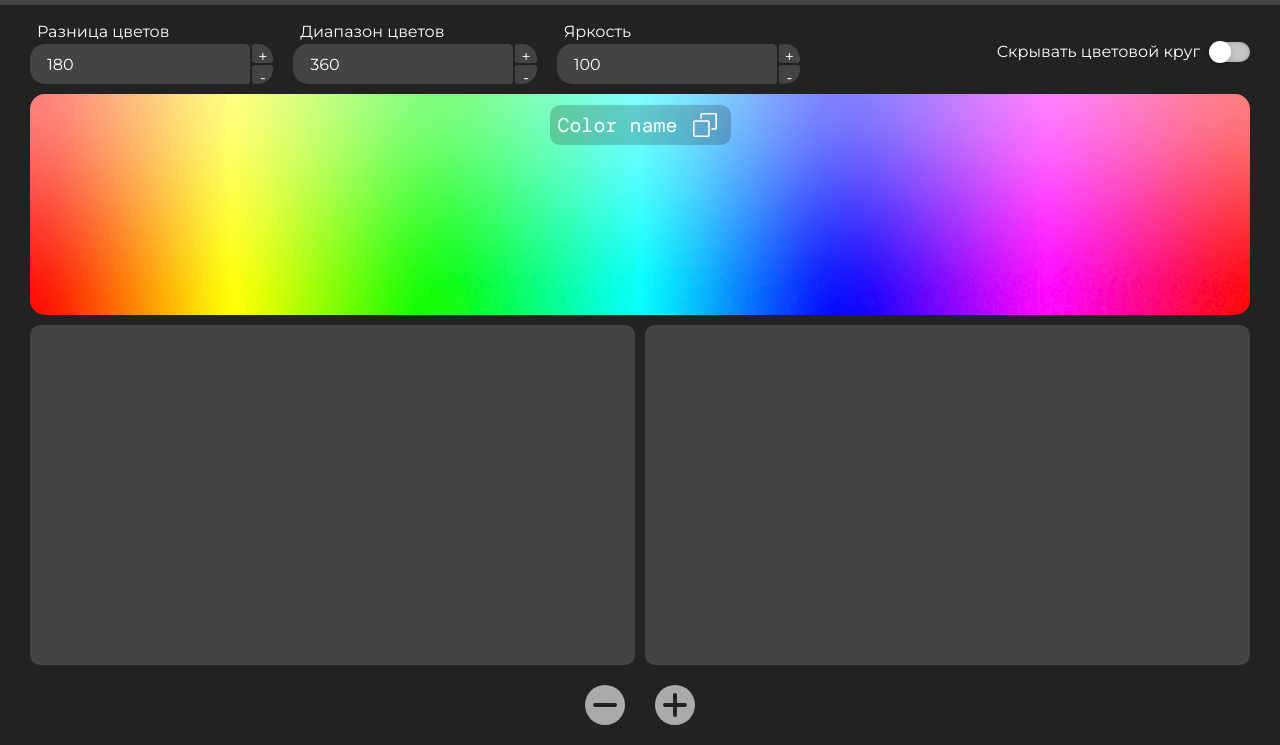
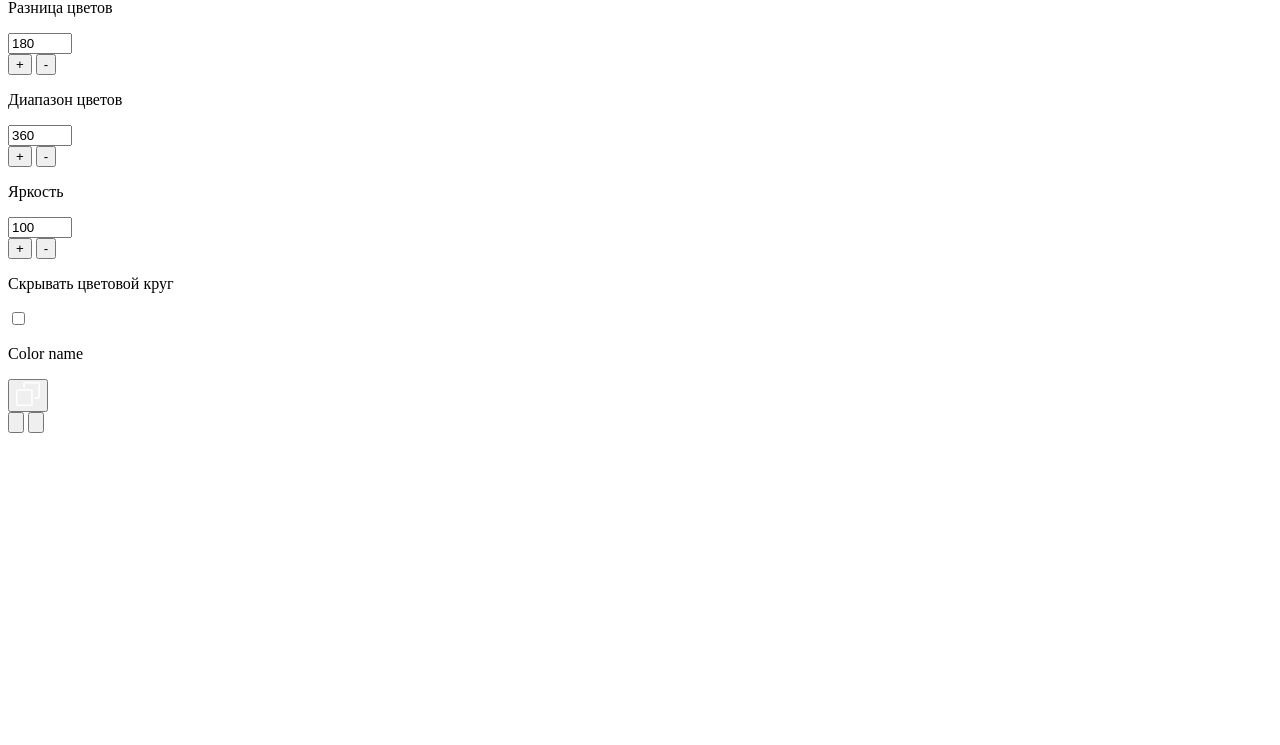
Before and after one commit to EazzzyMax/Colorito, a plain HTML site: page index.html in a window 1280 px wide. Shown: the part 55-800 px from the top of the page. Drawn offline with nearby package versions, Linux system fonts and the light colour scheme.

Commit message:
delete css for debug

```diff
--- a/index.html
+++ b/index.html
@@ -4,7 +4,7 @@
     <meta charset="UTF-8" />
     <meta http-equiv="X-UA-Compatible" content="IE=edge" />
     <meta name="viewport" content="width=device-width, initial-scale=1.0" />
-    <link rel="stylesheet" href="styles.css" />
+    <!-- <link rel="stylesheet" href="styles.css" /> -->
     <style>
       @import url('https://fonts.googleapis.com/css2?family=DM+Mono&display=swap');
       @import url('https://fonts.googleapis.com/css2?family=Montserrat&display=swap');
--- a/styles.css
+++ /dev/null
@@ -1,449 +0,0 @@
-/* Указываем box sizing */
-*,
-*::before,
-*::after {
-  box-sizing: border-box;
-}
-
-/* Убираем внутренние отступы */
-ul[class],
-ol[class] {
-  padding: 0;
-}
-
-/* Убираем внешние отступы */
-body,
-h1,
-h2,
-h3,
-h4,
-p,
-ul[class],
-ol[class],
-li,
-figure,
-figcaption,
-blockquote,
-dl,
-dd {
-  margin: 0;
-}
-
-/* Выставляем основные настройки по-умолчанию для body */
-body {
-  min-height: 100vh;
-  scroll-behavior: smooth;
-  text-rendering: optimizeSpeed;
-  line-height: 1.5;
-}
-
-/* Удаляем стандартную стилизацию для всех ul и il, у которых есть атрибут class*/
-ul[class],
-ol[class] {
-  list-style: none;
-}
-
-/* Элементы a, у которых нет класса, сбрасываем до дефолтных стилей */
-a:not([class]) {
-  text-decoration-skip-ink: auto;
-}
-
-/* Упрощаем работу с изображениями */
-img {
-  max-width: 100%;
-  display: block;
-}
-
-/* Указываем понятную периодичность в потоке данных у article*/
-article > * + * {
-  margin-top: 1em;
-}
-
-/* Наследуем шрифты для инпутов и кнопок */
-input,
-button,
-textarea,
-select {
-  font: inherit;
-}
-
-/* Удаляем все анимации и переходы для людей, которые предпочитай их не использовать */
-@media (prefers-reduced-motion: reduce) {
-  * {
-    animation-duration: 0.01ms !important;
-    animation-iteration-count: 1 !important;
-    transition-duration: 0.01ms !important;
-    scroll-behavior: auto !important;
-  }
-}
-
-/* конец сброса!!!!!!!!!!!!!!!!!!!!!!!! */
-header {
-  padding: 0 0 0 30px;
-  width: 100%;
-  height: 60px;
-  background-color: #444;
-  display: flex;
-  align-items: center;
-}
-
-body {
-  background-color: #282828;
-  font-family: 'Montserrat', sans-serif;
-  color: white;
-}
-
-main {
-  height: calc(100vh - 60px);
-  background-color: #222;
-  padding: 15px 30px 20px 30px;
-  display: flex;
-  flex-direction: column;
-  gap: 10px;
-}
-
-.form {
-  flex: 0 0 auto;
-  display: flex;
-  width: 100%;
-  justify-content: space-between;
-  gap: 20px;
-  align-content: center;
-}
-@media (max-width: 785px) {
-  .form {
-    flex-direction: column;
-    align-items: end;
-    gap: 10px;
-  }
-}
-
-.label-input {
-  flex: 1 1 300px;
-  max-width: 250px;
-}
-
-.label-container {
-  width: 100%;
-  max-width: 770px;
-  display: flex;
-  gap: 20px;
-  justify-content: start;
-}
-
-.label-input p {
-  margin-left: 7px;
-}
-.input-container {
-  display: flex;
-  gap: 2px;
-  /* width: 1fr; */
-}
-
-.form__btn-container {
-  display: flex;
-  flex-direction: column;
-  height: 40px;
-  gap: 2px;
-}
-
-.form__btn {
-  height: 19px;
-  border: none;
-  background-color: #444;
-  color: white;
-  transition: 80ms;
-}
-.form__btn:hover {
-  background-color: #666;
-}
-.form__btn:active {
-  background-color: #444;
-}
-
-.increase {
-  border-radius: 3px 15px 3px 3px;
-}
-.decrease {
-  border-radius: 3px 3px 15px 3px;
-}
-
-.input-number {
-  /* width: 200px; */
-  /* min-width: 140px; */
-  width: 100%;
-  height: 40px;
-  border-radius: 15px 5px 3px 15px;
-  padding-left: 17px;
-  border: none;
-  background-color: #444;
-  color: white;
-}
-input[type='number']::-webkit-inner-spin-button {
-  -webkit-appearance: none;
-}
-
-.label-switch {
-  display: flex;
-  align-items: center;
-  gap: 10px;
-}
-
-.label-switch p {
-  text-align: right;
-}
-
-switch {
-  height: 20px;
-  width: min-content;
-}
-.square {
-  background: url(./img/hsbGrad.jpg);
-
-  background-size: 100% 100%;
-  background-repeat: no-repeat;
-
-  cursor: url(./img/cursor-default.png) 15 15, default;
-  width: 100%;
-  height: 25vh;
-  color: black;
-  border-radius: 15px;
-  user-select: none;
-  transition: 200ms;
-
-  flex: 1 1 auto;
-}
-
-.drag .square {
-  cursor: none;
-}
-
-.brightness-control {
-  background-color: #444;
-  position: relative;
-  width: 100%;
-  height: 100%;
-  border-radius: 10px;
-  transition: 200ms;
-  opacity: 0;
-}
-
-.color {
-  position: relative;
-
-  display: flex;
-
-  /* user-select: none;
-  pointer-events: none; */
-  font-family: 'DM Mono', monospace;
-  width: max-content;
-  height: max-content;
-  padding: 5px 8px;
-  top: -95%;
-  align-self: center;
-  margin-left: auto;
-  margin-right: auto;
-  font-size: 20px;
-
-  color: white;
-  background-color: rgba(0, 0, 0, 0.2);
-  border-radius: 10px;
-
-  /* курсор не перекрывает значение */
-  position: relative;
-  z-index: 10;
-}
-
-.copy-btn {
-  padding: 0;
-  width: 30px;
-  height: 30px;
-  margin: 0 0 0 15px;
-  border: none;
-  background-color: rgba(0, 0, 0, 0)
-}
-.copy-btn:hover {
-  opacity: 0.7;
-  cursor: pointer;
-}
-.drag .copy-btn:hover {
-  cursor: none;
-}
-
-.drag {
-  cursor: none !important;
-}
-
-.pointer-container {
-  z-index: 1;
-  position: absolute;
-  left: -100px;
-  top: -150px;
-  user-select: none;
-  pointer-events: none;
-  width: 60px;
-  height: 60px;
-  display: flex;
-  justify-content: center;
-  align-items: center;
-}
-.drag .pointer-container {
-  z-index: 100;
-}
-.pointer {
-
-  border: 2px solid #222;
-  border-radius: 100px;
-  height: 30px;
-  width: 30px;
-  transition: width 100ms, height 100ms;
-}
-.drag .pointer {
-  height: 60px;
-  width: 60px;
-}
-
-.rec-container {
-  display: flex;
-  flex-direction: row;
-  height: 40vh;
-  gap: 10px;
-  margin-right: -10px;
-
-  flex: 1 1 auto;
-}
-
-.items {
-  width: 100%;
-  height: 100%;
-  border-radius: 10px;
-
-  transition-timing-function: ease-in;
-  transition: background-color 0ms, width 200ms;
-
-  display: flex;
-  flex-direction: column;
-  gap: 10px;
-}
-
-.item {
-  width: 100%;
-  height: 100%;
-  border-radius: 10px;
-  background-color: #444;
-  transition: background-color 150ms;
-}
-.drag .item {
-  transition: background-color 0ms;
-}
-
-.hide-items {
-  width: 0;
-  /* margin: 0; */
-}
-.hide-item {
-  height: 0;
-  margin: 0;
-}
-
-.btn-container {
-  display: flex;
-  margin-left: auto;
-  margin-right: auto;
-  width: 110px;
-  align-items: center;
-  justify-content: space-between;
-
-  margin-top: 10px;
-}
-
-.btn-count {
-  background-color: #aaa;
-  width: 40px;
-  height: 40px;
-  border-radius: 25px;
-  border: none;
-  transition: 150ms;
-  display: flex;
-  justify-content: center;
-  align-items: center;
-}
-.btn-count:hover {
-  cursor: pointer;
-  background-color: #ccc;
-}
-.btn-count:active {
-  background-color: #888;
-}
-
-.btn-img {
-  width: 24px;
-  height: 24px;
-  display: block;
-  margin-left: auto;
-  margin-right: auto;
-  user-select: none;
-  transition: 50ms;
-
-  fill: #222;
-}
-
-.btn-count:hover .btn-img {
-  width: 26px;
-  height: 26px;
-}
-
-.btn-count:active .btn-img {
-  width: 24px;
-  height: 24px;
-  fill: #111;
-}
-.test {
-  cursor: default;
-  width: 100px;
-  height: 100px;
-  background: red;
-}
-
-.test:hover {
-  cursor: pointer;
-  -moz-transition: cursor 500ms ease-in-out;
-  -o-transition: cursor 500ms ease-in-out;
-  -webkit-transition: cursor 500ms ease-in-out;
-  transition: cursor 500ms ease-in-out;
-}
-
-input[type='checkbox'] {
-  margin: 0;
-  position: relative;
-  width: 40px;
-  height: 20px;
-  -webkit-appearance: none;
-  outline: none;
-  background: #c6c6c6;
-  border-radius: 10px;
-  transition: 0.2s;
-  box-shadow: inset 0 0 5px rgba(0, 0, 0, 0.2);
-}
-
-input:checked[type='checkbox'] {
-  background: #6CFF98;
-}
-
-input[type='checkbox']:before {
-  content: '';
-  position: absolute;
-  width: 20px;
-  height: 20px;
-  border-radius: 10px;
-  top: 0;
-  left: 0;
-  background: #fff;
-  transition: 0.2s;
-  transform: scale(1.1);
-  box-shadow: 0 2px 5px rgba(0, 0, 0, 0.2);
-}
-
-input:checked[type='checkbox']:before {
-  left: 20px;
-}
```
